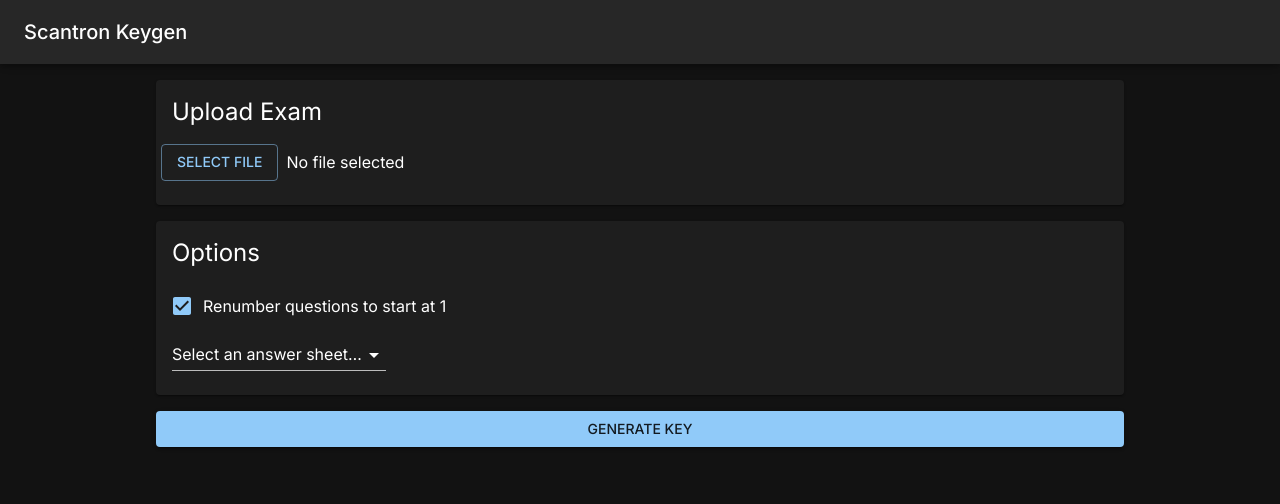
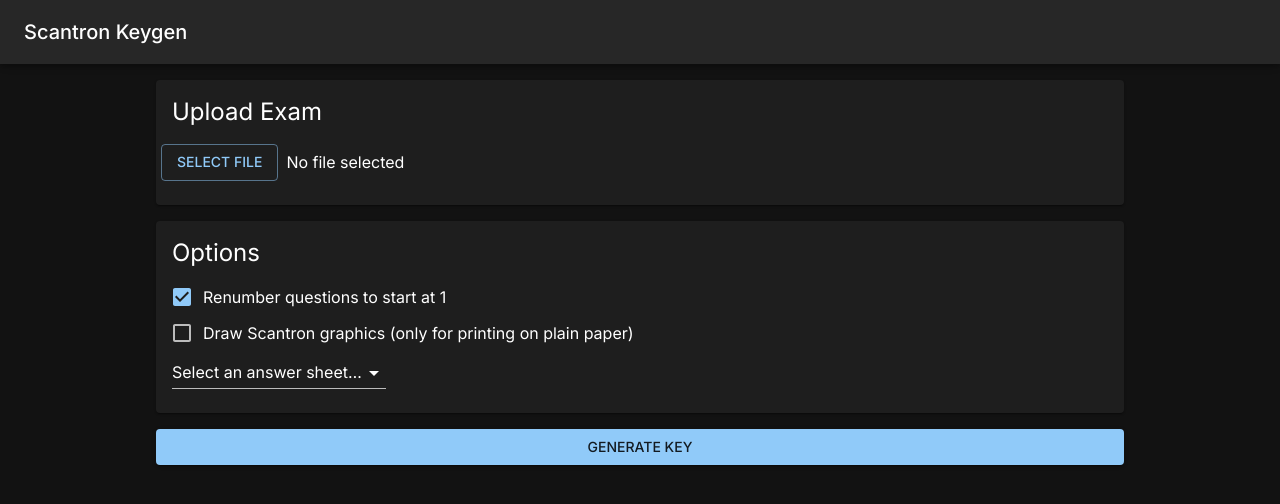
Before and after one commit to beaver700nh/scantron-keygen, a Next.js app: page / in a window 1280 px wide. Shown: the top 504 px of the page. Built offline with nearby package versions, Linux system fonts and the light colour scheme; what rtf.js would draw is missing.

Commit message:
Added background switch

```diff
--- a/src/app/backend.ts
+++ b/src/app/backend.ts
@@ -11,6 +11,7 @@
   examFile: File;
   answerSheet: keyof typeof AnswerSheets;
   packQuestions?: string;
+  drawBackground?: string;
   [key: `__meta_${string}`]: string | undefined;
 };
 
@@ -237,7 +238,8 @@
     const answers = exam.extractMcqAnswers();
 
     const generator = new PdfGenerator(data, answers);
-    await generator.drawBackground();
+    data.drawBackground != null
+      && await generator.drawBackground();
     generator.drawMetadata();
     generator.drawAnswers();
 
--- a/src/app/components/options.tsx
+++ b/src/app/components/options.tsx
@@ -22,13 +22,24 @@
         className="flex flex-col items-start gap-3"
       >
         <FormControlLabel
+          className="-my-[9px]"
           control={
             <Checkbox
-              defaultChecked
+              defaultChecked={true}
               name="packQuestions"
             />
           }
           label="Renumber questions to start at 1"
+        />
+        <FormControlLabel
+        className="-my-[9px]"
+          control={
+            <Checkbox
+              defaultChecked={false}
+              name="drawBackground"
+            />
+          }
+          label="Draw Scantron graphics (only for printing on plain paper)"
         />
         <TextField
           defaultValue=""
```
